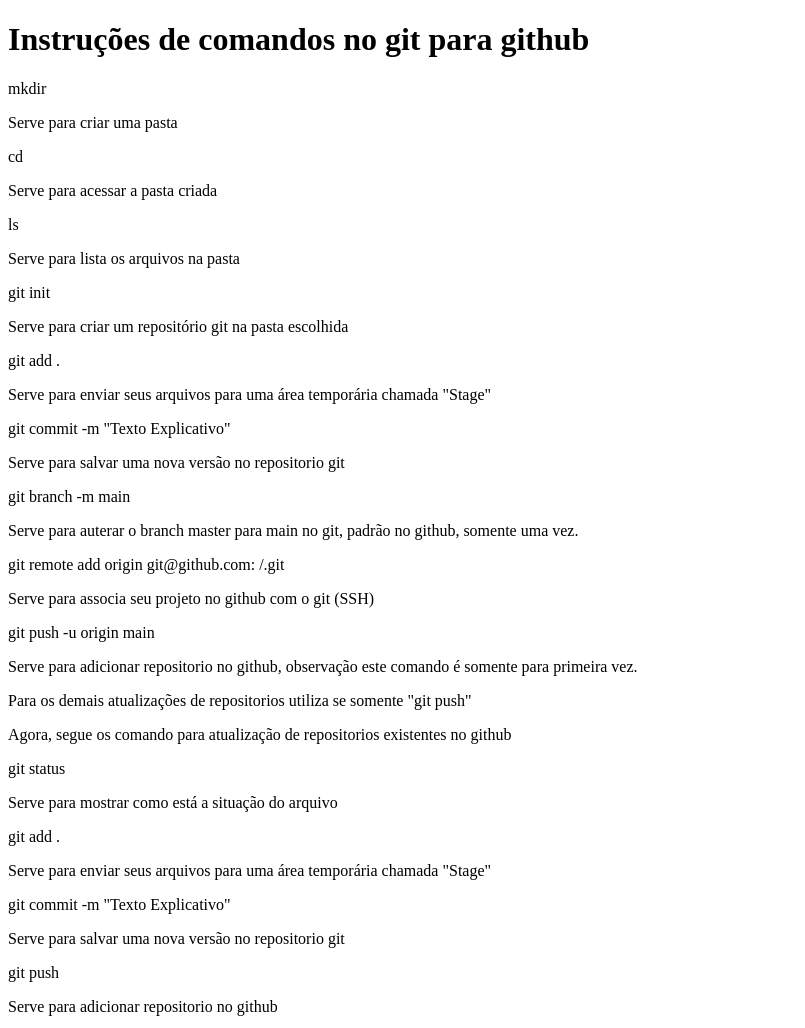
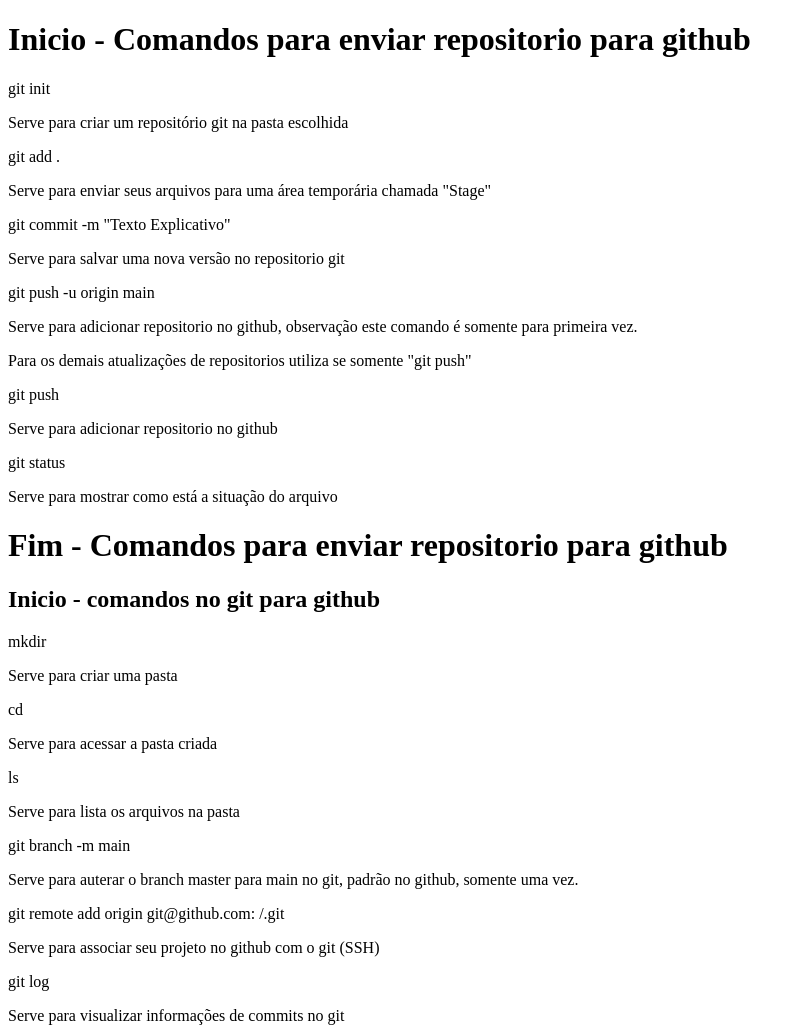
Before and after one commit to DenisRnascimento/firstCommitGitHub, a plain HTML site: page gitGithub_Instrucions.html in a window 1280 px wide. Shown: the top 1028 px of the page, without its empty margins (0-805 px from the left). Drawn offline with Linux system fonts and the light colour scheme.

Commit message:
Atualização de comando no arquivo html do gitGtihub

```diff
--- a/gitGithub_Instrucions.html
+++ b/gitGithub_Instrucions.html
@@ -6,36 +6,34 @@
     <title>Document</title>
 </head>
 <body>
-    <h1>Instruções de comandos no git para github</h1>
 
+       <h1>Inicio - Comandos para enviar repositorio para github</h1>
+       <p>git init</p>
+       <p>Serve para criar um repositório git na pasta escolhida</p>
+       <p>git add .</p>
+       <p>Serve para enviar seus arquivos para uma área temporária chamada "Stage"</p>
+       <p>git commit -m "Texto Explicativo"</p>
+       <p>Serve para salvar uma nova versão no repositorio git</p>
+       <p>git push -u origin main</p>
+       <p>Serve para adicionar repositorio no github, observação este comando é somente para primeira vez.
+       <p>Para os demais atualizações de repositorios utiliza se somente "git push"</p>
+       <p>git push</p>
+       <p>Serve para adicionar repositorio no github</p>
+       <p>git status</p>
+       <p>Serve para mostrar como está a situação do arquivo</p>
+       <h1>Fim - Comandos para enviar repositorio para github</h1>
+
+       <h2>Inicio - comandos no git para github</h2>
        <p>mkdir <nomepasta></p>
        <p>Serve para criar uma pasta</p>
        <p>cd <nomepasta></p>
        <p>Serve para acessar a pasta criada</p>
        <p>ls</p>
        <p>Serve para lista os arquivos na pasta</p>
-       <p>git init</p>
-       <p>Serve para criar um repositório git na pasta escolhida</p>
-       <p>git add .</p>
-       <p>Serve para enviar seus arquivos para uma área temporária chamada "Stage"</p>
-       <p>git commit -m "Texto Explicativo"</p>
-       <p>Serve para salvar uma nova versão no repositorio git</p>
        <p>git branch -m main</p>
        <p>Serve para auterar o branch master para main no git, padrão no github, somente uma vez.</p>
        <p>git remote add origin git@github.com: <seuusuario>/<seurepositorio>.git</p>
-       <p>Serve para associa seu projeto no github com o git (SSH)</p>
-       <p>git push -u origin main</p>
-       <p>Serve para adicionar repositorio no github, observação este comando é somente para primeira vez.
-       <p>Para os demais atualizações de repositorios utiliza se somente "git push"</p>
-       <p>Agora, segue os comando para atualização de repositorios existentes no github</p>
-       <p>git status</p>
-       <p>Serve para mostrar como está a situação do arquivo</p>
-       <p>git add .</p>
-       <p>Serve para enviar seus arquivos para uma área temporária chamada "Stage"</p>
-       <p>git commit -m "Texto Explicativo" </p>
-       <p>Serve para salvar uma nova versão no repositorio git</p>
-       <p>git push</p>
-       <p>Serve para adicionar repositorio no github</p>
+       <p>Serve para associar seu projeto no github com o git (SSH)</p>
        <p>git log</p>
        <p>Serve para visualizar informações de commits no git</p>
        <p>git log --decorate</p>
@@ -53,6 +51,8 @@
        <p>git checkout</p>
        <p>Serve para desfazer a ultima modificação no arquivo no git</p>
 
+       <h2>Fim - comandos no git para github</h2>
+
 
     </body>
 </html>
```
